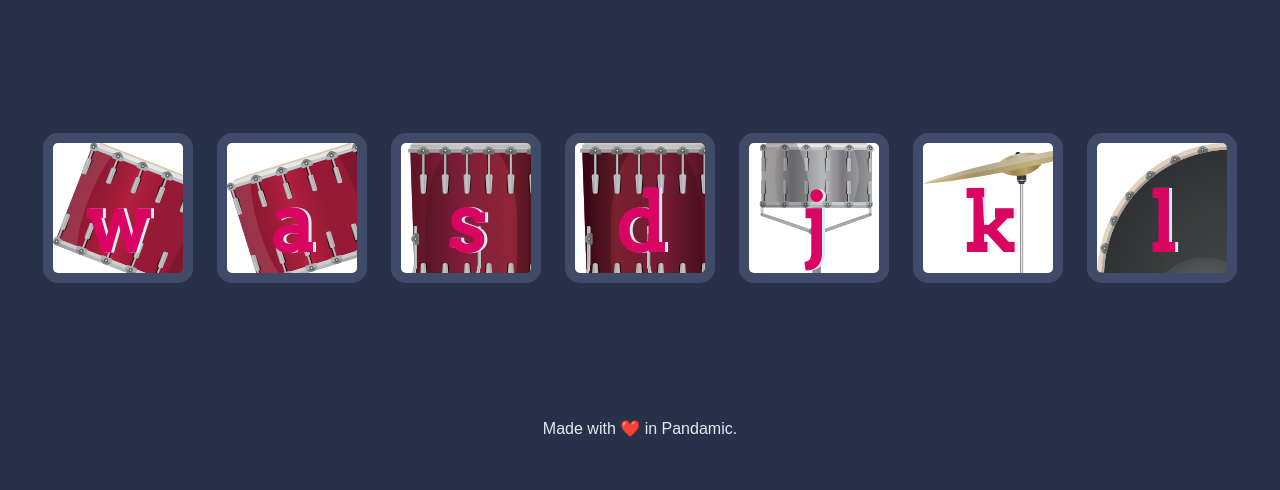
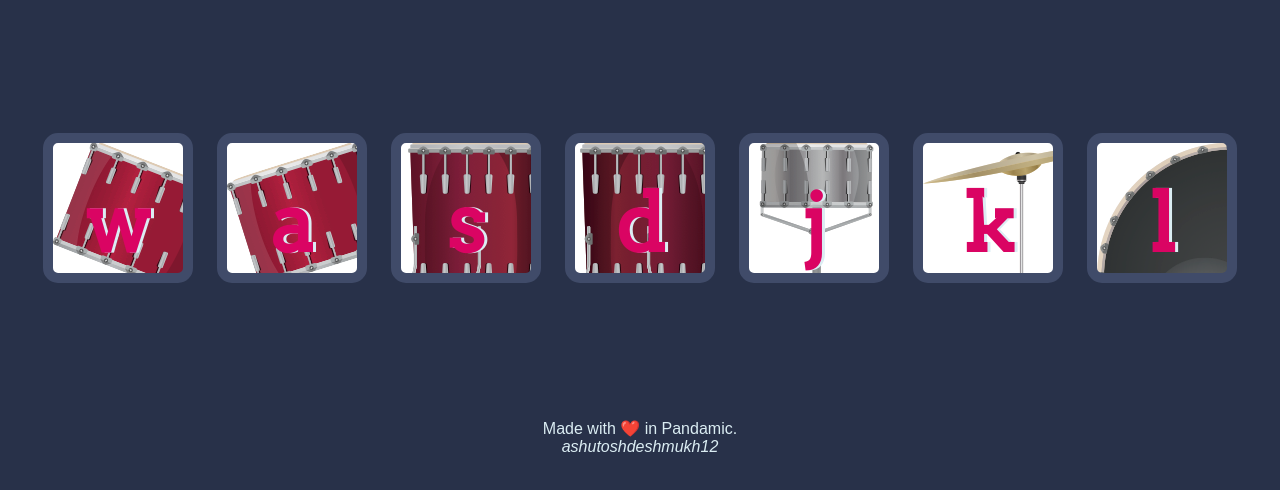
Before and after one commit to ashutoshdeshmukh12/Drum_Set, a plain HTML site: page index.html in a window 1280 px wide. Shown: the part 156-646 px from the top of the page. Drawn offline with Linux system fonts and the light colour scheme.

Commit message:
Update index.html

```diff
--- a/index.html
+++ b/index.html
@@ -25,6 +25,8 @@
 
 <footer>
   Made with ❤️ in Pandamic.
+  <br>
+  <em>ashutoshdeshmukh12</em>
 </footer>
 </body>
 </html>
```
